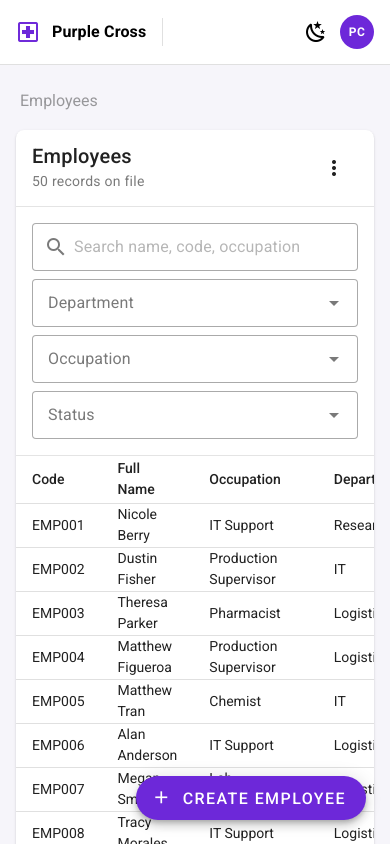
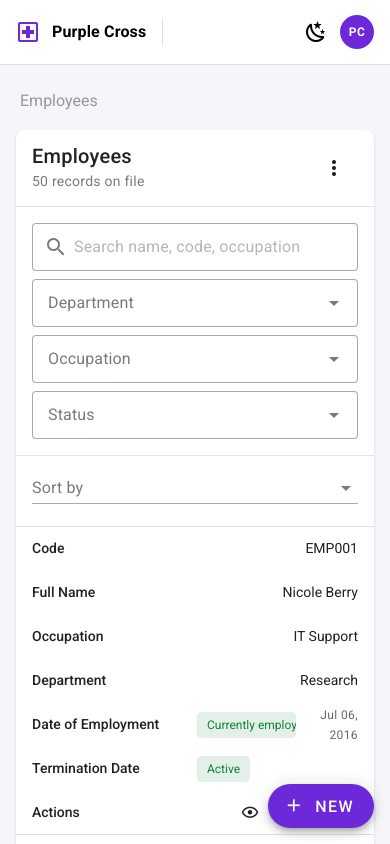
Before and after one commit to agonius11/Case-Study-Purple-Cross-Ltd, a Vue app: page /employees in a window 390 px wide. Shown: the top 844 px of the page. Built offline with nearby package versions, Linux system fonts and the light colour scheme.

Commit message:
added responsiveness and create button

```diff
--- a/src/views/EmployeeListView.vue
+++ b/src/views/EmployeeListView.vue
@@ -164,6 +164,7 @@ function confirmDelete() {
       item-value="code"
       :items-per-page="10"
       :items-per-page-options="[10, 25, 50, 100]"
+      mobile-breakpoint="sm"
       hover
       density="comfortable"
     >
@@ -260,16 +261,24 @@ function confirmDelete() {
     prepend-icon="mdi-plus"
     @click="createEmployee"
   >
-    Create employee
+    <span class="d-none d-sm-inline">Create employee</span>
+    <span class="d-sm-none">New</span>
   </v-btn>
 </template>
 
 <style scoped>
 .create-fab {
   position: fixed;
-  right: max(24px, env(safe-area-inset-right));
-  bottom: calc(24px + env(safe-area-inset-bottom));
+  right: max(16px, env(safe-area-inset-right));
+  bottom: calc(16px + env(safe-area-inset-bottom));
   z-index: 100;
   border-radius: 999px;
 }
+
+@media (min-width: 600px) {
+  .create-fab {
+    right: 24px;
+    bottom: 24px;
+  }
+}
 </style>
```
